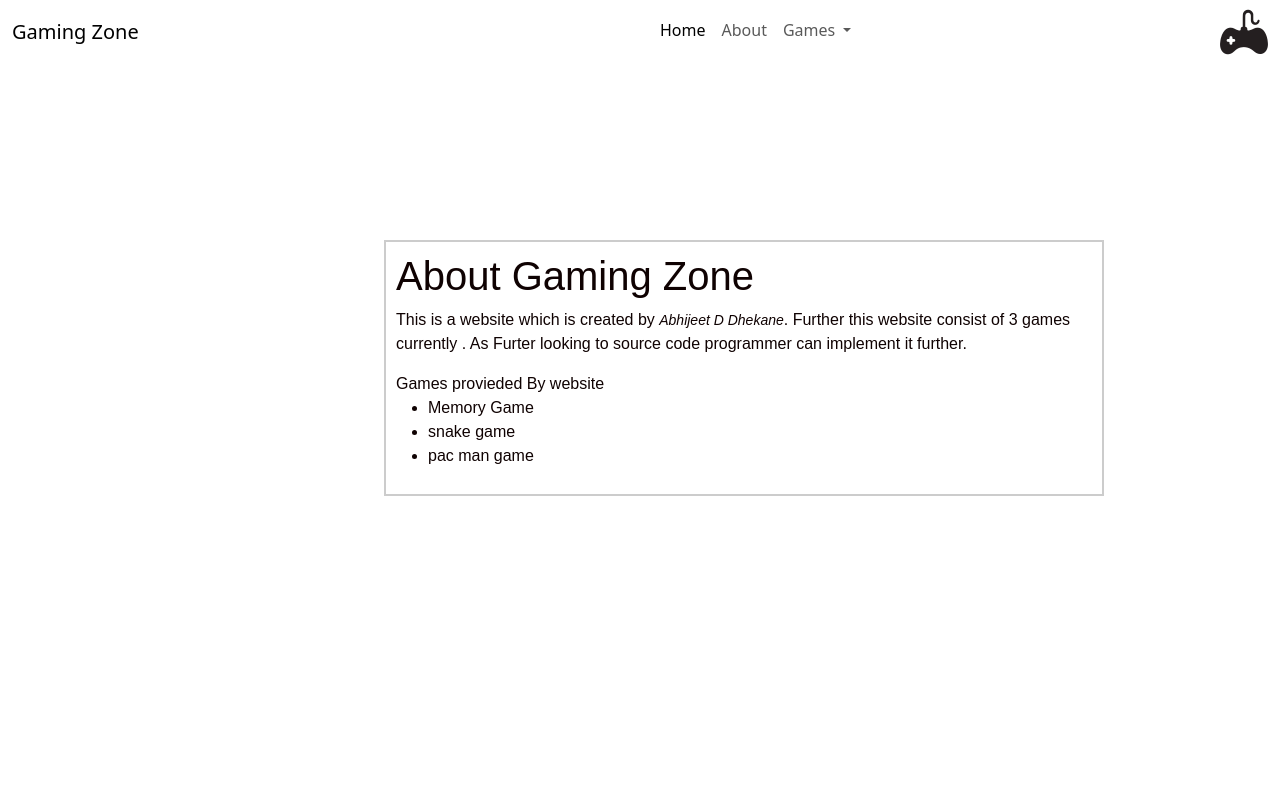
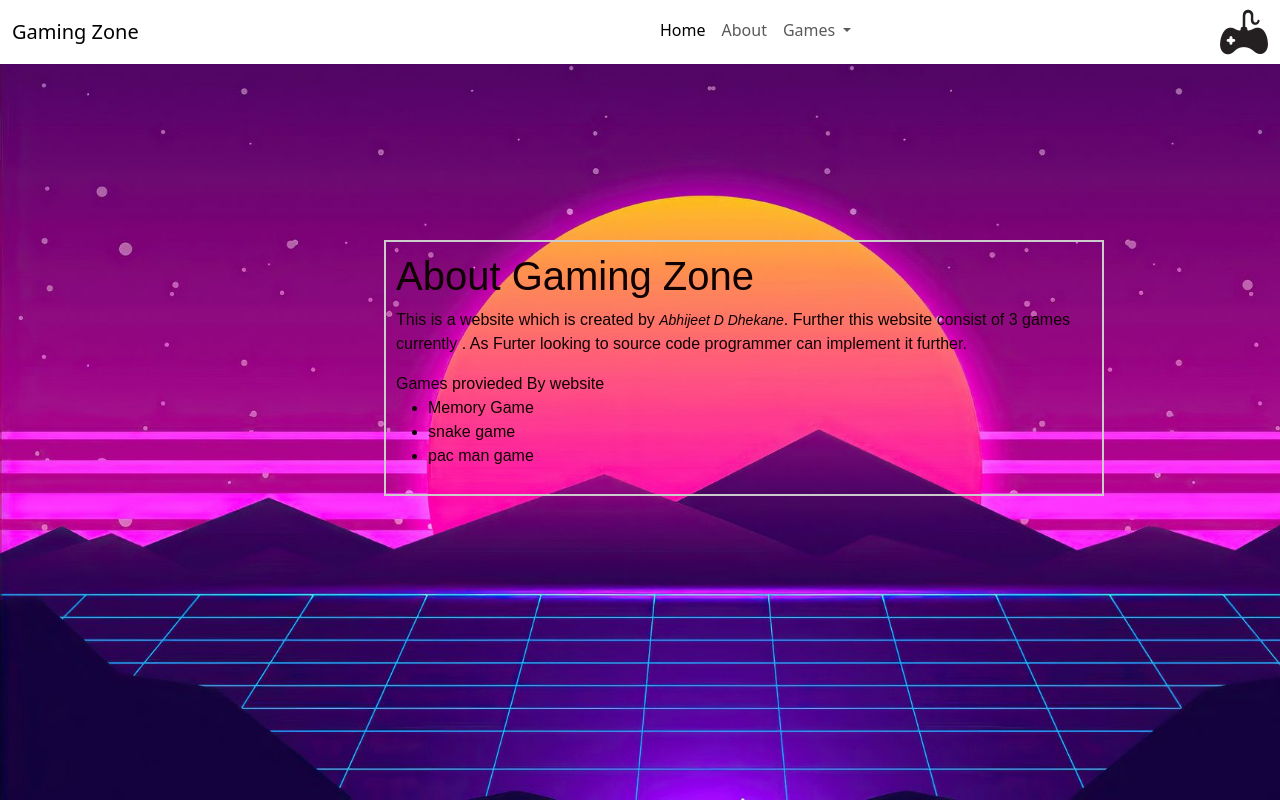
Before and after one commit to AbhijeetDhekane/GameingZone, a plain HTML site: page About.html in a window 1280 px wide. Drawn offline with nearby package versions, Linux system fonts and the light colour scheme.

Commit message:
adding changes

```diff
--- a/About.html
+++ b/About.html
@@ -8,6 +8,16 @@
     <link href="https://cdn.jsdelivr.net/npm/bootstrap@5.3.0-alpha3/dist/css/bootstrap.min.css" rel="stylesheet" integrity="sha384-KK94CHFLLe+nY2dmCWGMq91rCGa5gtU4mk92HdvYe+M/SXH301p5ILy+dN9+nJOZ" crossorigin="anonymous">
 
     <style>
+      *{
+        margin: 0;
+        padding: 0;
+      }
+      html{
+        background-image: url("background.jpg");
+        background-size: cover;
+        background-repeat: no-repeat;
+        height: 100vh;
+      }
       .about{
        position: absolute;
        top: 30%;
```
Also changed, not shown: index.html (+10 -0 lines), background.jpg (added).
